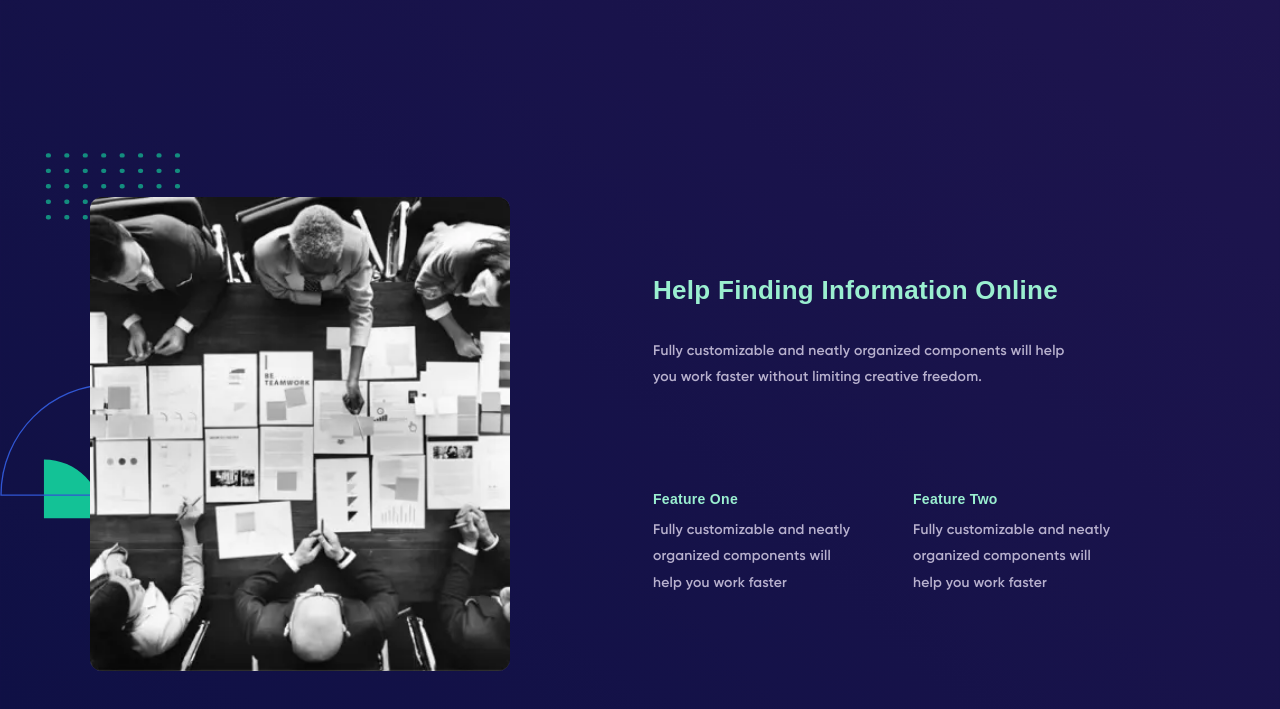
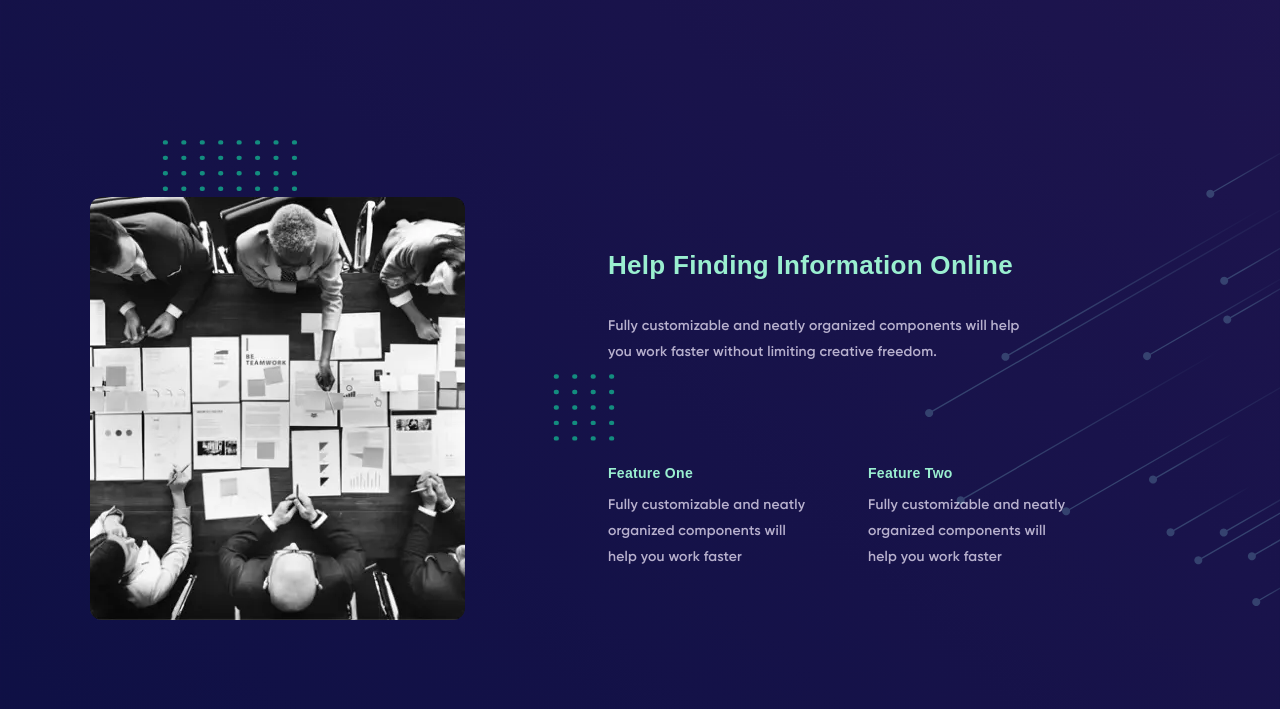
Before and after one commit to DariaRusovich/Landing-Page-Concept, a plain HTML site: page index.html in a window 1280 px wide. Shown: the part 3677-4386 px from the top of the page. Drawn offline with Linux system fonts and the light colour scheme; a web font is replaced by a local one.

Commit message:
add-bg-to-section

```diff
--- a/css/style.css
+++ b/css/style.css
@@ -877,11 +877,15 @@ body.show-modal .modal-backdrop-bg {
 /*===========INVEST-SECTION SECTION START=========*/
 .support-section{
   padding: 200px 0 0 0;
-  background: url(../img/bg-support-section.svg)  0% 50% no-repeat;
+  background: url(../img/bg-support-section.svg) 15% 55% no-repeat;
 }
-
-
+.support-section .picture{
+  width: 375px;
+  height: 100%;
+}
 .team-img{
+  width: 100%;
+  height: auto;
   border-radius: 12px;
 }
 .support-content{
@@ -892,6 +896,16 @@ body.show-modal .modal-backdrop-bg {
 }
 .info-title{
   width: 415px;
+}
+.info{
+  position: relative;
+}
+.info::after{
+  content: url(../img/bg-third-section.svg);
+  position: absolute;
+  top: -50%;
+  left: 60%;
+  transform: rotate(180deg);
 }
 .info .title{
 font-size: 26px;
```
